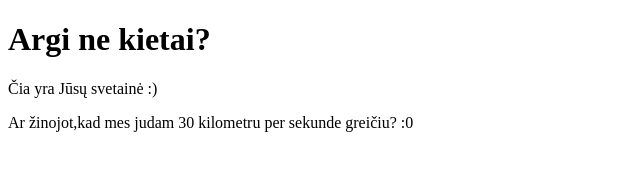
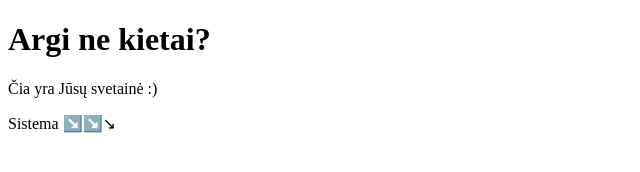
Before and after one commit to Chatbots-automated/SYPSENA, a plain HTML site: page index.html in a window 1280 px wide. Shown: the whole page, without its empty margins (0-640 px from the left). Drawn offline with Linux system fonts and the light colour scheme.

Commit message:
Update index.html

```diff
--- a/index.html
+++ b/index.html
@@ -6,9 +6,9 @@
         <title>TIXAE Agents HTML Sample</title>
     </head>
     <body>
-        <h1>Argi ne kietai?</h1>
-        <p>Čia yra Jūsų svetainė :)</p>
-        <p>Ar žinojot,kad mes judam 30 kilometru per sekunde greičiu? :0 </p>
+        <h1> Argi ne kietai? </h1>
+        <p> Čia yra Jūsų svetainė :)</p>
+        <p>Sistema ↘️↘️↘</p>
 
 
 <div style="width: 0; height: 0;" id="VG_OVERLAY_CONTAINER">
```
